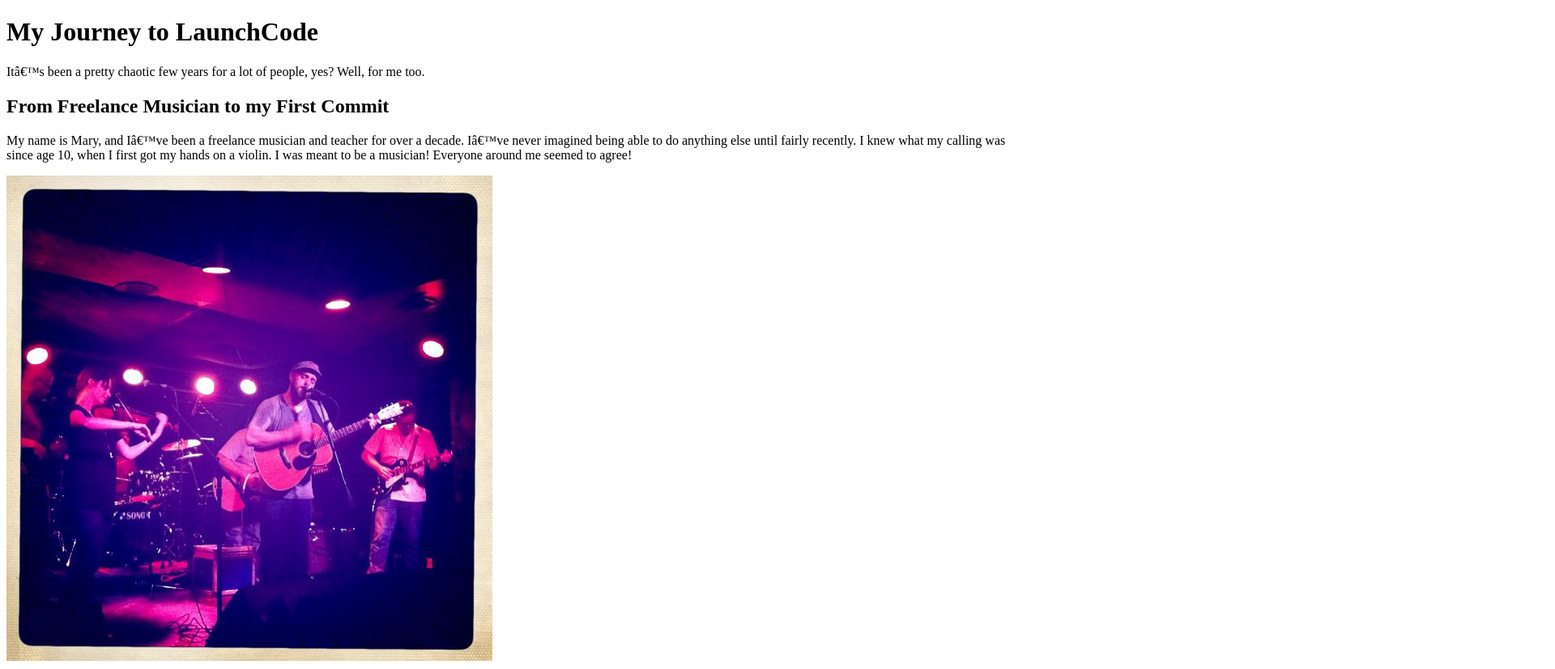
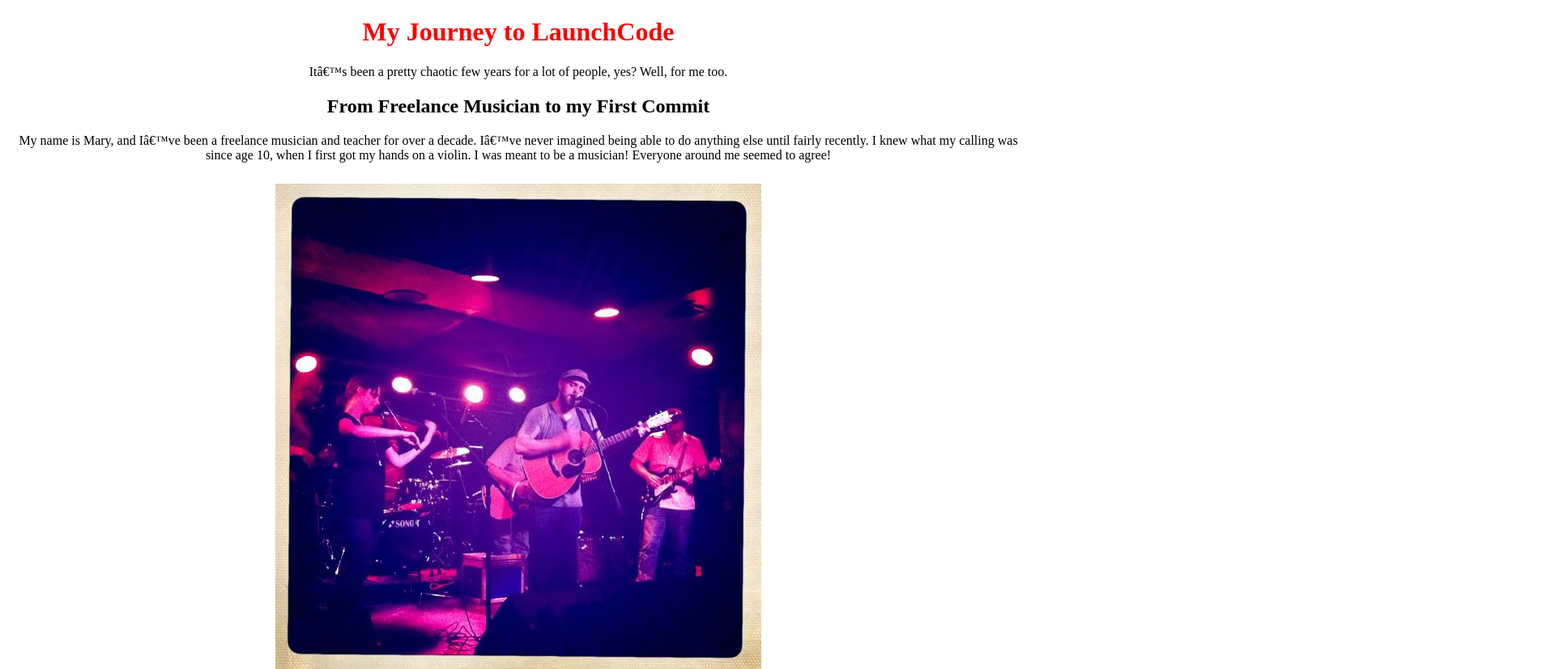
Before and after one commit to KC-LCW-Jan-23-Classroom/js-assignment-4-html-me-something-lyremlou, a website: page index.html in a window 1280 px wide. Shown: the top 827 px of the page at 81% size, 1920 px wide, since content can reach past the window. Drawn offline with Linux system fonts and the light colour scheme.

Commit message:
Add styles

```diff
--- a/index.html
+++ b/index.html
@@ -3,10 +3,11 @@
    <head>
      <meta charset = "UTF=8">
      <title>My Journey to LaunchCode</title>
+     <link rel="stylesheet" type="text/css" href="styles.css">
    </head>
    <body>
       <main>
-         <h1>My Journey to LaunchCode</h1>
+         <h1 id = "mainHeading">My Journey to LaunchCode</h1>
          <p>It’s been a pretty chaotic few years for a lot of people, yes? Well, for me too.</p>
          <article>
             <h2>From Freelance Musician to my First Commit</h2>
@@ -45,10 +46,11 @@
             <p>So, in March of 2022, I began studying web development on my own with The Odin Project.
                I learned HTML, CSS, and just the teeeeeniest bit of JavaScript. And I was having a good time doing it! Finally, after a lucky chat with a friend, I found out about LaunchCode. A FREE web development boot camp, which is exactly how much I could afford to throw at this new endeavor. I haven’t looked back since.</p>
             <p>In the spirit of appreciation for my past and how it brought me to this new place in my life, here are some pictures of my students and some cool gigs I’ve played. Also my cat. And my husband and my friends. Basically a bunch of stuff I love, even if I’ve had to leave some of it behind.</p>
-            <p>I’m really grateful for new beginnings.</p>
+            <p id = "testP">I’m really grateful for new beginnings.</p>
             <img src = images/quartet.JPG alt = "An image of the author's quartet, in which four people are posing with musical nstruments and making faces at the camera">
             <img src =images/student.jpeg alt ="An image of a small child playing the violin">
-            <img src = images/rodstewartgig.jpeg alt = "An image of the author with several other women musicians backstage at an arena">
+            <img src = images/miko.JPG alt = "An image of ther author and student on stage holding violins">
+            <img src = images/rodstewartgig.jpeg alt = "An image of the author with several other musicians backstage at an arena">
             <img src = images/engagement.jpeg alt = "An image of the author and her husband in black and white">
             <img src = images/weddingcat.JPG alt = "An image of the author in a wedding dress holding her black catm, with her husband in the background">
             <img src = images/friends.JPG alt = "An image of the author in black and white with two friends">
--- a/styles.css
+++ b/styles.css
@@ -1 +1,20 @@
 /* Write your CSS here! */
+img {
+    max-width: 50%;
+    height: auto;
+    padding: 10px;
+  }
+
+body {
+    display: block;
+    margin: 8px;
+    text-align: center;
+}
+
+#mainHeading {
+    color: red;
+}
+
+#testP {
+    color: green;
+}
```
Also changed, not shown: images/miko.JPG (added).
